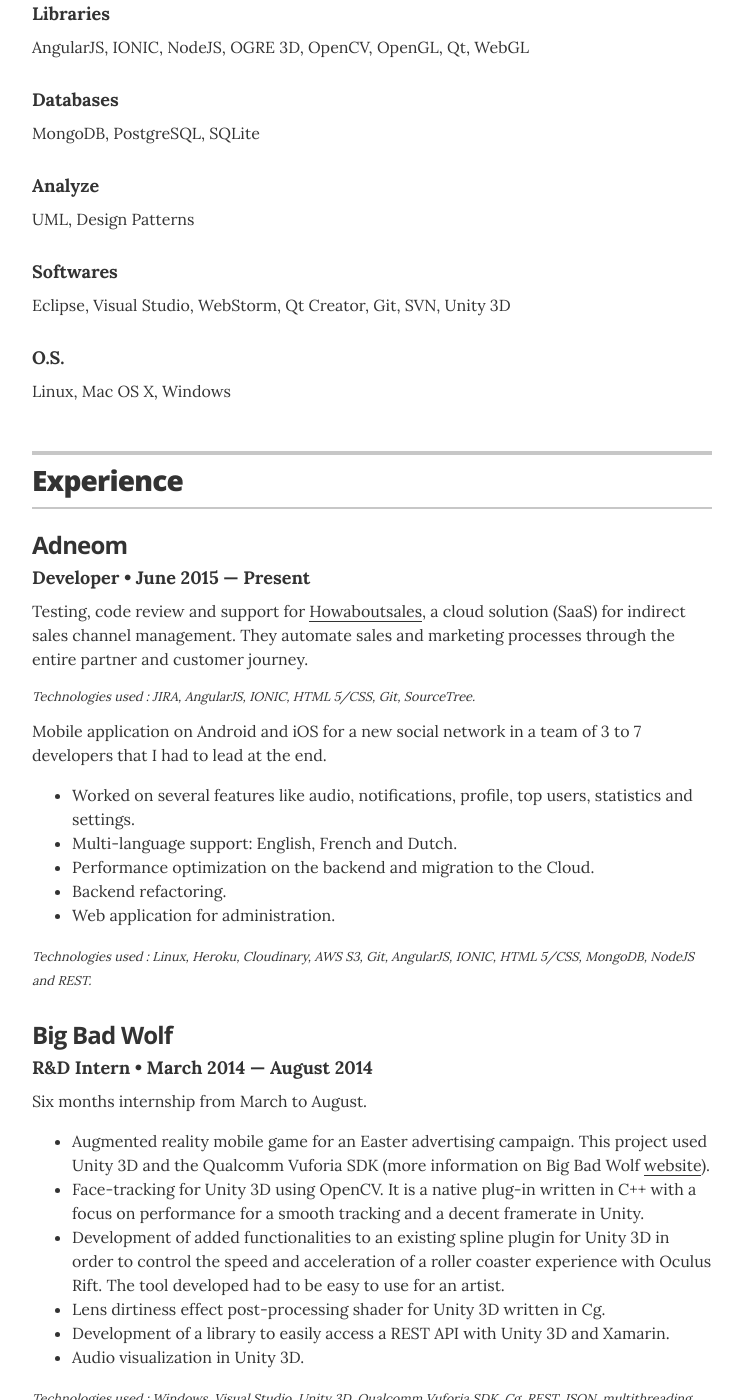
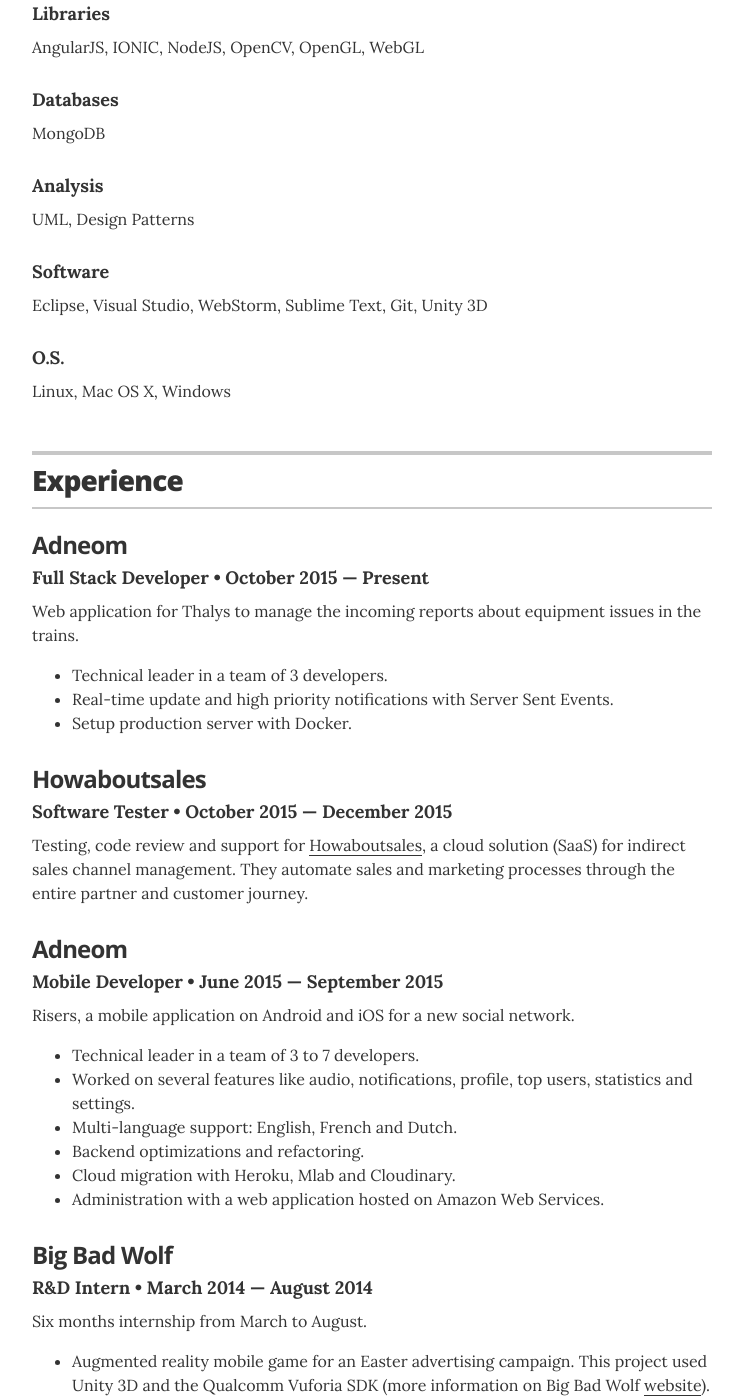
Before and after one commit to derekhendrickx/derekhendrickx.github.io, a Jekyll site: the page built from index.html, in a window 1280 px wide and 1400 px high, scrolled down 557 px. Shown: the whole window, without its empty margins (268-1011 px from the left). Built offline with Jekyll 4.4.1, drawn with Linux system fonts in a browser that asks for light colours; some of the changed text lies outside the part shown.

Commit message:
Add latest professional experience

```diff
--- a/_layouts/resume.html
+++ b/_layouts/resume.html
@@ -50,27 +50,27 @@
 
         <div class="resume-item">
           <h4 class="resume-item-details">Languages</h4>
-          <p class="resume-item-copy">C, C++, C#, HTML/CSS, Java, Javascript, SQL</p>
+          <p class="resume-item-copy">C/C++, C#, HTML/CSS, Java, Javascript, SQL</p>
         </div>
 
         <div class="resume-item">
           <h4 class="resume-item-details">Libraries</h4>
-          <p class="resume-item-copy">AngularJS, IONIC, NodeJS, OGRE 3D, OpenCV, OpenGL, Qt, WebGL</p>
+          <p class="resume-item-copy">AngularJS, IONIC, NodeJS, OpenCV, OpenGL, WebGL</p>
         </div>
 
         <div class="resume-item">
           <h4 class="resume-item-details">Databases</h4>
-          <p class="resume-item-copy">MongoDB, PostgreSQL, SQLite</p>
+          <p class="resume-item-copy">MongoDB</p>
         </div>
 
         <div class="resume-item">
-          <h4 class="resume-item-details">Analyze</h4>
+          <h4 class="resume-item-details">Analysis</h4>
           <p class="resume-item-copy">UML, Design Patterns</p>
         </div>
 
         <div class="resume-item">
-          <h4 class="resume-item-details">Softwares</h4>
-          <p class="resume-item-copy">Eclipse, Visual Studio, WebStorm, Qt Creator, Git, SVN, Unity 3D</p>
+          <h4 class="resume-item-details">Software</h4>
+          <p class="resume-item-copy">Eclipse, Visual Studio, WebStorm, Sublime Text, Git, Unity 3D</p>
         </div>
 
         <div class="resume-item">
@@ -93,21 +93,41 @@
         <!-- Adneom -->
         <div class="resume-item">
           <h3 class="resume-item-title">Adneom</h3>
-          <h4 class="resume-item-details">Developer &bull; June 2015 &mdash; Present</h4>
+          <h4 class="resume-item-details">Full Stack Developer &bull; October 2015 &mdash; Present</h4>
+          <p class="resume-item-copy">
+              Web application for Thalys to manage the incoming reports about equipment issues in the trains.
+              <ul class="resume-item-list">
+                <li>Technical leader in a team of 3 developers.</li>
+                <li>Real-time update and high priority notifications with Server Sent Events.</li>
+                <li>Setup production server with Docker.</li>
+              </ul>
+          </p>
+
+        </div><!-- end of resume-item -->
+
+        <!-- Howaboutsales -->
+        <div class="resume-item">
+          <h3 class="resume-item-title">Howaboutsales</h3>
+          <h4 class="resume-item-details">Software Tester &bull; October 2015 &mdash; December 2015</h4>
           <p class="resume-item-copy">Testing, code review and support for <a href="http://www.howaboutsales.com/" target="_blank">Howaboutsales</a>, a cloud solution (SaaS) for indirect sales channel management. They automate sales and marketing processes through the entire partner and customer journey.</p>
-          <p class="resume-item-copy"><em><small>Technologies used : JIRA, AngularJS, IONIC, HTML 5/CSS, Git, SourceTree.</small></em></p>
 
+        </div><!-- end of resume-item -->
+
+        <!-- Adneom -->
+        <div class="resume-item">
+          <h3 class="resume-item-title">Adneom</h3>
+          <h4 class="resume-item-details">Mobile Developer &bull; June 2015 &mdash; September 2015</h4>
           <p class="resume-item-copy">
-            Mobile application on Android and iOS for a new social network in a team of 3 to 7 developers that I had to lead at the end.
+            Risers, a mobile application on Android and iOS for a new social network.
             <ul class="resume-item-list">
+              <li>Technical leader in a team of 3 to 7 developers.</li>
               <li>Worked on several features like audio, notifications, profile, top users, statistics and settings.</li>
               <li>Multi-language support: English, French and Dutch.</li>
-              <li>Performance optimization on the backend and migration to the Cloud.</li>
-              <li>Backend refactoring.</li>
-              <li>Web application for administration.</li>
+              <li>Backend optimizations and refactoring.</li>
+              <li>Cloud migration with Heroku, Mlab and Cloudinary.</li>
+              <li>Administration with a web application hosted on Amazon Web Services.</li>
             </ul>
           </p>
-          <p class="resume-item-copy"><em><small>Technologies used : Linux, Heroku, Cloudinary, AWS S3, Git, AngularJS, IONIC, HTML 5/CSS, MongoDB, NodeJS and REST.</small></em></p>
 
         </div><!-- end of resume-item -->
 
@@ -132,7 +152,6 @@
               <li>Audio visualization in Unity 3D.</li>
             </ul>
           </p>
-          <p class="resume-item-copy"><em><small>Technologies used : Windows, Visual Studio, Unity 3D, Qualcomm Vuforia SDK, Cg, REST, JSON, multithreading, OpenCV, C# and C++.</small></em></p>
           <p class="video-container">
             <iframe width="640" height="360" src="https://www.youtube-nocookie.com/embed/videoseries?list=PLUL4URpE8LkS5V6Z1DGHr5CwalHwuhMw3&amp;showinfo=0&amp;vq=hd1080" frameborder="0" allowfullscreen></iframe>
           </p>
@@ -152,7 +171,6 @@
               <li>Promotional display on full screen based on a QR code.</li>
             </ul>
           </p>
-          <p class="resume-item-copy"><em><small>Technologies used : Android, REST, PHP, MySQL and Java.</small></em></p>
 
         </div><!-- end of resume-item -->
 
@@ -164,7 +182,6 @@
             Three months intership from February to May.<br>
             Integration of OGRE in Autodesk Revit Architecture for a real-time 3D preview.
           </p>
-          <p class="resume-item-copy"><em><small>Technologies used : Windows, Visual Studio, Autodesk Revit, OGRE and C#.</small></em></p>
           <p class="video-container">
             <iframe width="680" height="383" src="https://www.youtube-nocookie.com/embed/0D0U_Z0dwkI?rel=0&amp;showinfo=0&amp;vq=hd720" frameborder="0" allowfullscreen></iframe>
           </p>
@@ -236,9 +253,6 @@
             This project is my participation to the Ludum Dare #31, the famous online game jam. I made this small 2D game in a few hours as I couldn't work on it the whole weekend. The goal of the game is to survive against waves of enemies while managing your ammunitions. To avoid being out of ammo, you can grab box that are falling from the sky to help you reload. The game is playable on atemu.itch.io/survive.
           </p>
           <p class="resume-item-copy">
-            <em><small>Technologies used : Unity 3D, C#, Microsoft Visual Studio, Adobe Photoshop.</small></em>
-          </p>
-          <p class="resume-item-copy">
             <img src="images/survive_01.jpg" alt="Survive screenshot 01" width="100%"><br>
             <img src="images/survive_02.jpg" alt="Survive screenshot 02" width="100%"></iframe>
           </p>
@@ -250,9 +264,6 @@
           <p class="resume-item-copy">
             When medicine students have to learn the human anatomy, they only have books at their disposal. They cannot practice on human bodies. The project consisted in developing an application that will replace those books. By using a tablet device and the augmented reality technology, which adds virtual information over the reality, they can see the anatomical information and interact with it.
           </p>
-          <p class="resume-item-copy">
-            <em><small>Technologies used : Mac OS X, Mono Develop, Unity 3D, C#, Python, Autodesk Maya, OptiTrack and custom client/server solution.</small></em>
-          </p>
           <p class="video-container">
             <iframe width="680" height="383" src="https://www.youtube-nocookie.com/embed/videoseries?list=PLUL4URpE8LkTLoATVhdhU_kNFuLOD-pH8&amp;showinfo=0&amp;vq=hd1080" frameborder="0" allowfullscreen></iframe>
           </p>
@@ -263,9 +274,6 @@
           <h4 class="resume-item-details">Developer &bull; January 2013 &mdash; May 2013</h4>
           <p class="resume-item-copy">
             Microsoft Kinect, a device that embeds color video sensor and a depth sensor, has made its place in the toolbox of 3D animators. The strength of the Kinect is the ability to find the skeleton of the person in front of the sensor, incorporating a quick recognition and requires no training to use. The objective of this project was to generate real-time full 3D motion data in a standard format like Biovision Hierarchy (BVH).
-          </p>
-          <p class="resume-item-copy">
-            <em><small>Technologies used : Windows, Microsoft Kinect, Microsoft Kinect SDK, multithreading, Qt and C++.</small></em>
           </p>
         </div>
 
```
